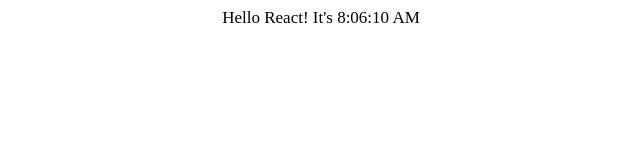
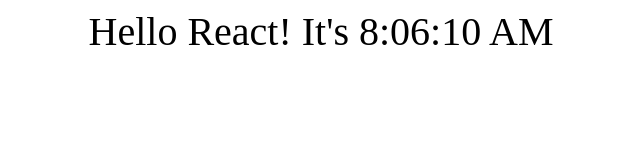
Before and after one commit to AyDavid-theTechGuy/react-time-clock, a plain HTML site: page index.html in a window 1280 px wide. Shown: the whole page, without its empty margins (319-959 px from the left). Drawn offline with nearby package versions, Linux system fonts and the light colour scheme.

Commit message:
Update index.html

```diff
--- a/index.html
+++ b/index.html
@@ -8,7 +8,7 @@
 	<style>
 		#root {
 			font-family: "Montserrat", sans serif;
-			font-size: 17px;
+			font-size: 40px;
 			font-weight: 500;
 			text-align: center;
 		}
```
